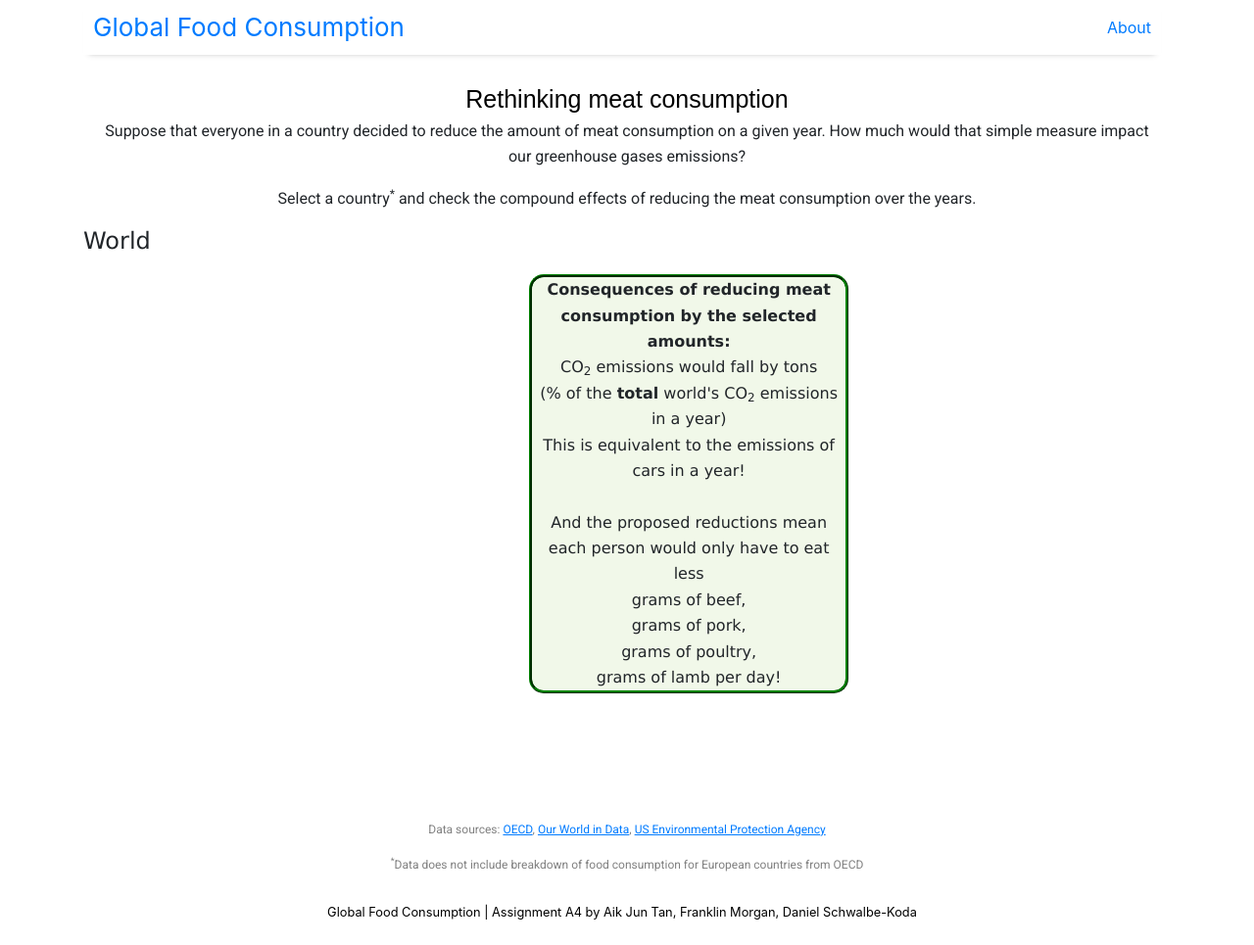
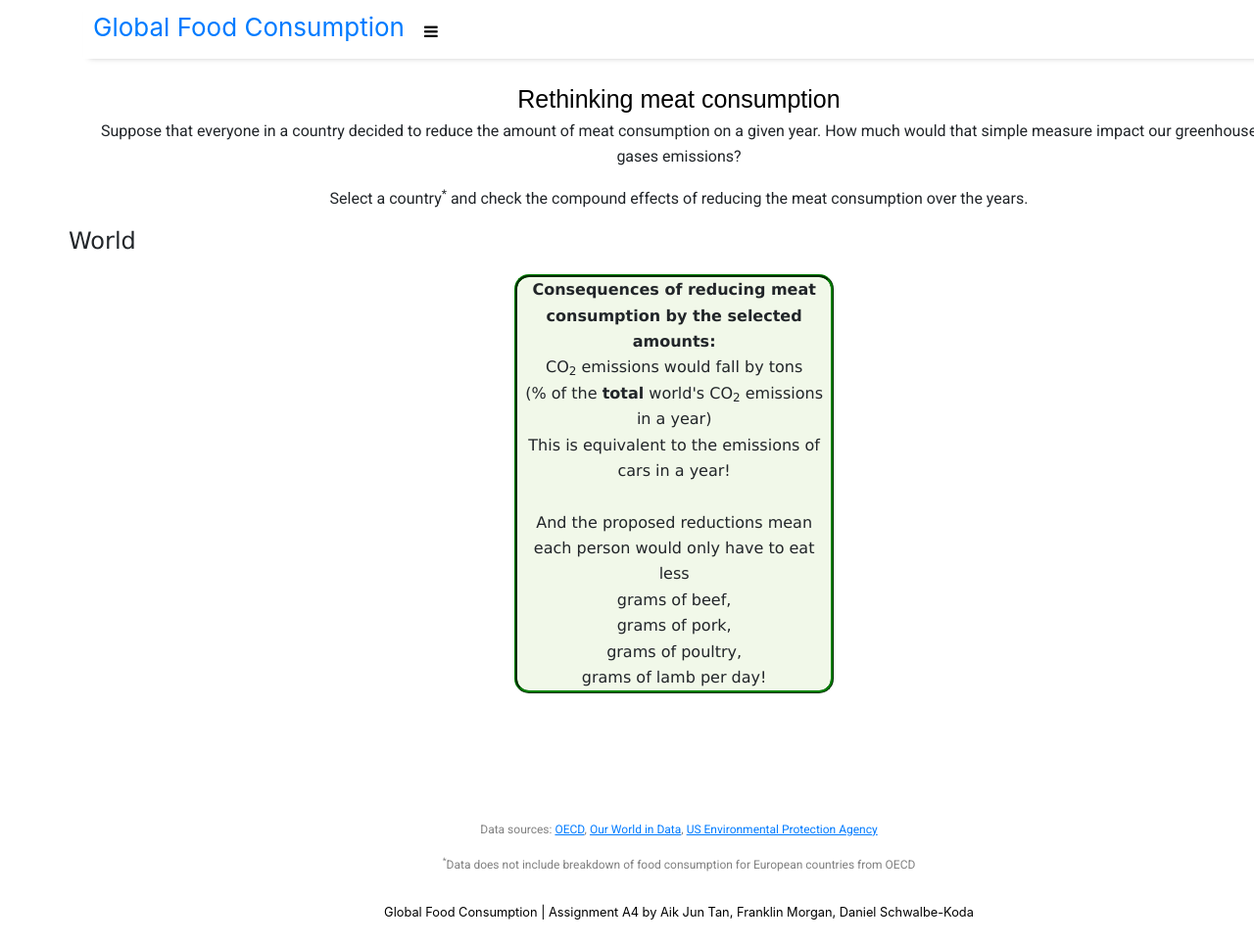
Before and after one commit to 6859-sp21/a4-global-food-consumption, a Jekyll site: the page built from index.html, in a window 1280 px wide and 965 px high. Shown: the whole window at 98% size. Built offline with Jekyll 4.4.1, drawn with Linux system fonts in a browser that asks for light colours; nearby versions of some CDN libraries; a script that is not in the unit is left out; the list of posts is cut into pages by our own code.

Commit message:
change default width

```diff
--- a/assets/css/main.scss
+++ b/assets/css/main.scss
@@ -14,7 +14,7 @@
 
 $brand-color: black;
 
-$container-width: 1100px;
+$container-width: 1400px;
 
 $tablet-width: 600px;
 
```
